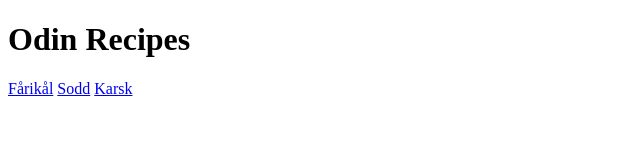
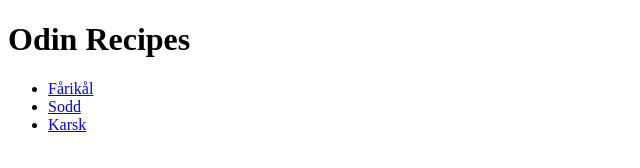
Before and after one commit to Gjeithus/odin-recipes, a plain HTML site: page index.html in a window 1280 px wide. Shown: the whole page, without its empty margins (0-640 px from the left). Drawn offline with Linux system fonts and the light colour scheme.

Commit message:
List on main page

```diff
--- a/index.html
+++ b/index.html
@@ -6,8 +6,10 @@
     </head>
     <body>
         <h1>Odin Recipes</h1>
-        <a href="recipes/fårikål.html">Fårikål</a>
-        <a href="recipes/sodd.html">Sodd</a>
-        <a href="recipes/karsk.html">Karsk</a>
+        <ul>
+            <li><a href="recipes/fårikål.html">Fårikål</a></li>
+            <li><a href="recipes/sodd.html">Sodd</a></li>
+            <li><a href="recipes/karsk.html">Karsk</a></li>
+        </ul>
     </body>
 </html>
```
Also changed, not shown: img/lasagna.jpeg (deleted).
